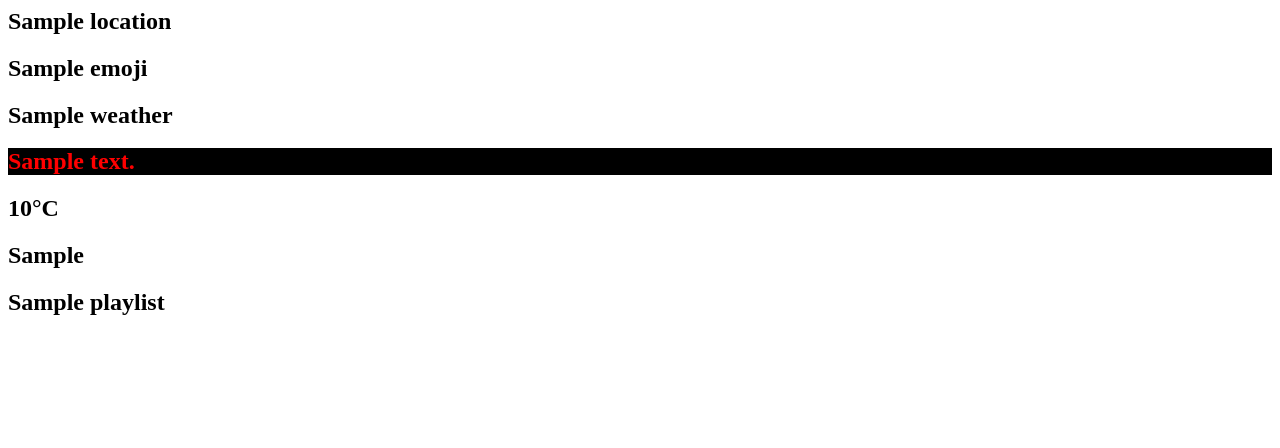
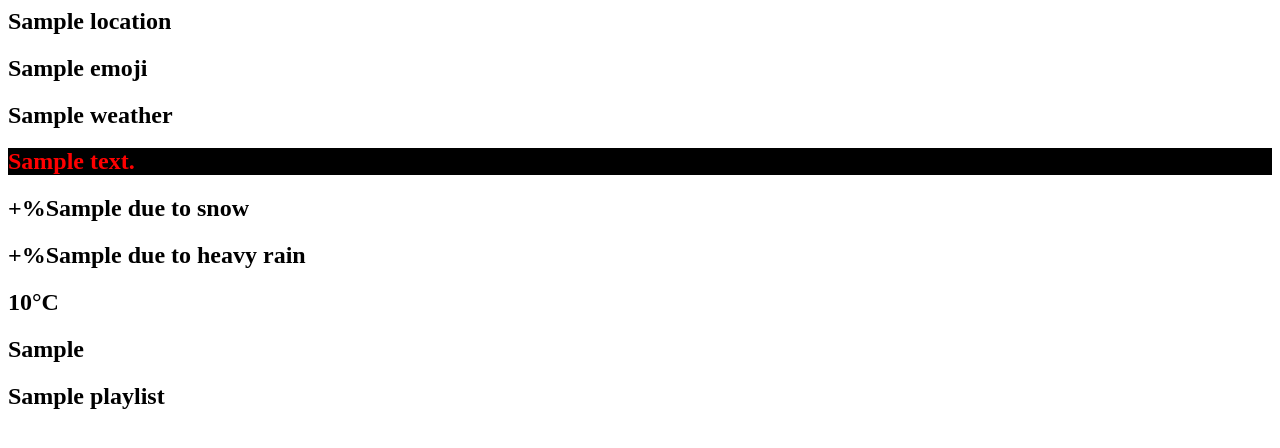
Before and after one commit to persephone-wong/unitedhackproject, a Django app: template templates/home.html in a window 1280 px wide. Shown: the part 166-614 px from the top of the page. Run offline with Django 5.2, Linux system fonts and the light colour scheme; the template is opened without the code that fills it: most values are stand-ins (such as "Sample title", 1, 10 or a date in 2020).

Commit message:
Display delays (as %) for rain and snow

```diff
--- a/templates/home.html
+++ b/templates/home.html
@@ -17,7 +17,13 @@
   <h2>{{ emoji }}</h2>
   <h2>{{ weather }}</h2>
   {% if snow_message %}
-  <h2 style="color: red; background-color: black;">{{ snow_message }}</h2> <!-- Display snow message with styling -->
+  <h2 style="color: red; background-color: black;">{{ snow_message }}</h2>
+  {% endif %}
+  {% if snow_delay %}
+  <h2>+%{{ snow_delay }} due to snow</h2>
+  {% endif %}
+  {% if rain_delay %}
+  <h2>+%{{ rain_delay }} due to heavy rain</h2>
   {% endif %}
   <h2>{{ temperature }}°C</h2>
   <h2>{{ work_estimate }}</h2>
```
Also changed, not shown: djangoProject/views.py (+10 -1 lines).
